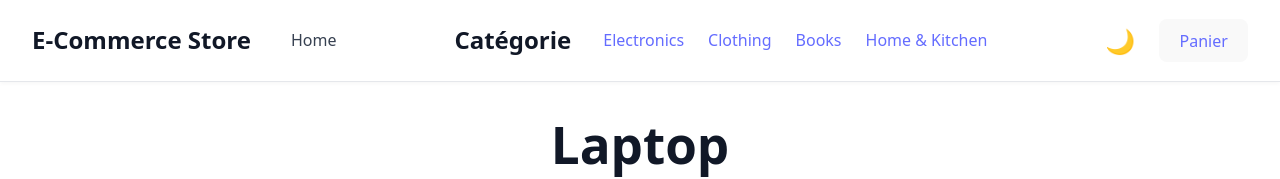
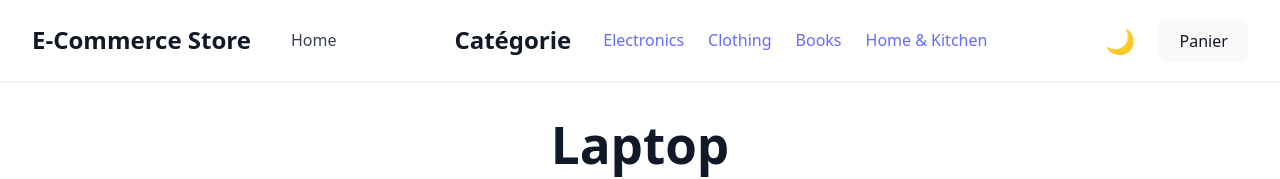
Before and after one commit to godafflig/ecommerce, a React (Vite) app: page /product/1 in a window 1280 px wide. Shown: the top 179 px of the page. Built offline with nearby package versions, Linux system fonts and the light colour scheme.

Commit message:
fix conflit

```diff
--- a/src/app/components/organisms/Navbar.tsx
+++ b/src/app/components/organisms/Navbar.tsx
@@ -33,8 +33,8 @@ export function Navbar() {
                 >
                     {theme === 'light' ? '🌙' : '☀️'}
                 </button>
-                <Button onClick={() => navigate("/cart")} variant="primary" ><a href="/panier">Panier
-                </a></Button>
+                <Button onClick={() => navigate("/cart")} variant="primary" >Panier
+                </Button>
             </div>
 
         </nav>
```
